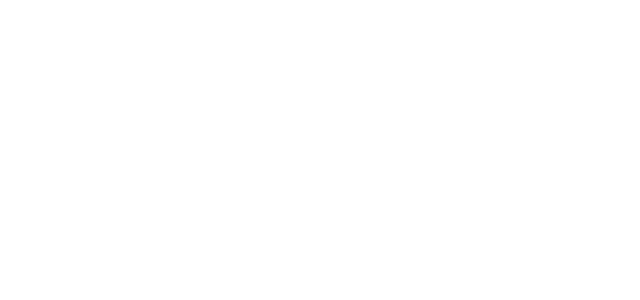
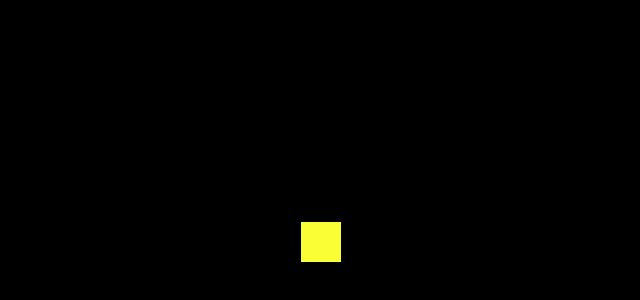
Before and after one commit to Nick-Gabe/pacman-website, a React (Vite) app: page / in a window 1280 px wide. Shown: the part 378-678 px from the top of the page, without its empty margins (319-959 px from the left). Built offline with nearby package versions, Linux system fonts and the light colour scheme.

Commit message:
changes appearance colors

```diff
--- a/src/components/Player.tsx
+++ b/src/components/Player.tsx
@@ -37,5 +37,5 @@
       document.onkeydown = movePlayer
     }, [])
 
-  return <div className="w-10 h-10 bg-red-300"></div>;
+  return <div className="w-10 h-10 bg-yellow"></div>;
 };
--- a/src/index.css
+++ b/src/index.css
@@ -11,4 +11,5 @@
   justify-content: center;
   align-items: center;
   min-height: 100vh;
+  background-color: black;
 }
```
